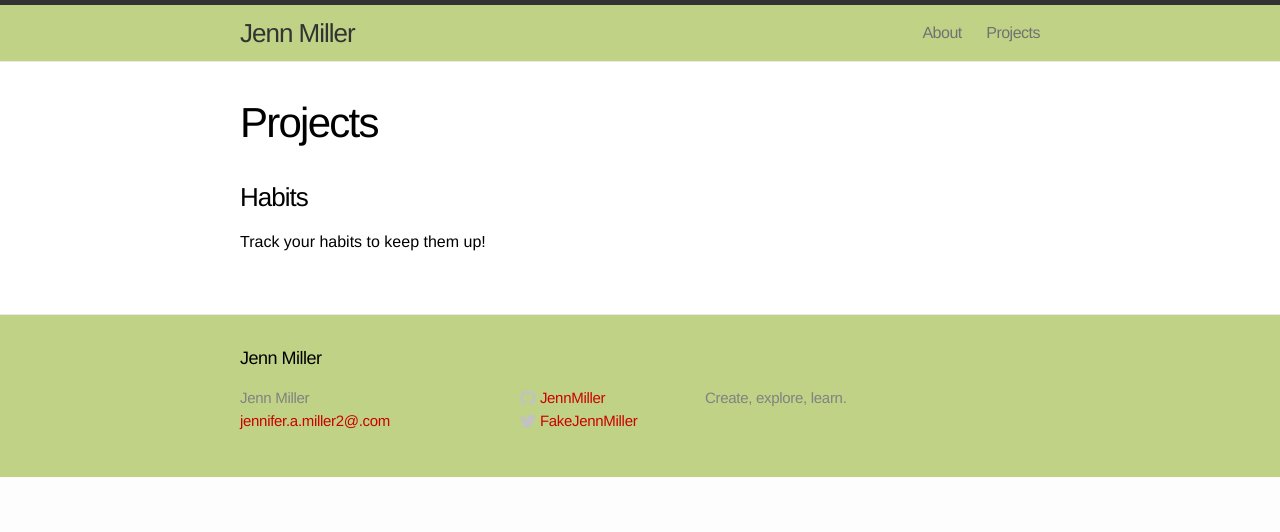
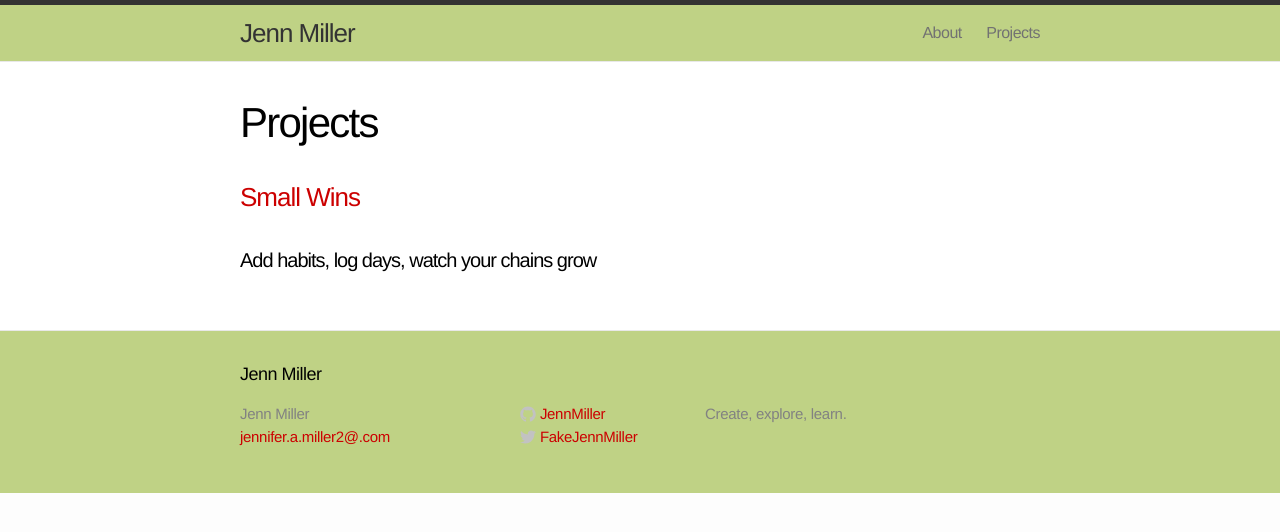
Before and after one commit to JayMiller21/JennMiller.github.io, a Jekyll site: the page built from projects.md, in a window 1280 px wide. Shown: the top 532 px of the page. Built offline with Jekyll 4.4.1, drawn with Linux system fonts in a browser that asks for light colours.

Commit message:
Update projects page with small wins link and blurb

```diff
--- a/projects.md
+++ b/projects.md
@@ -4,5 +4,5 @@ title: Projects
 permalink: /projects/
 ---
 
-### Habits ###
-Track your habits to keep them up!
+### [Small Wins](https://small-wins.herokuapp.com/) ###
+#### Add habits, log days, watch your chains grow ####
```
